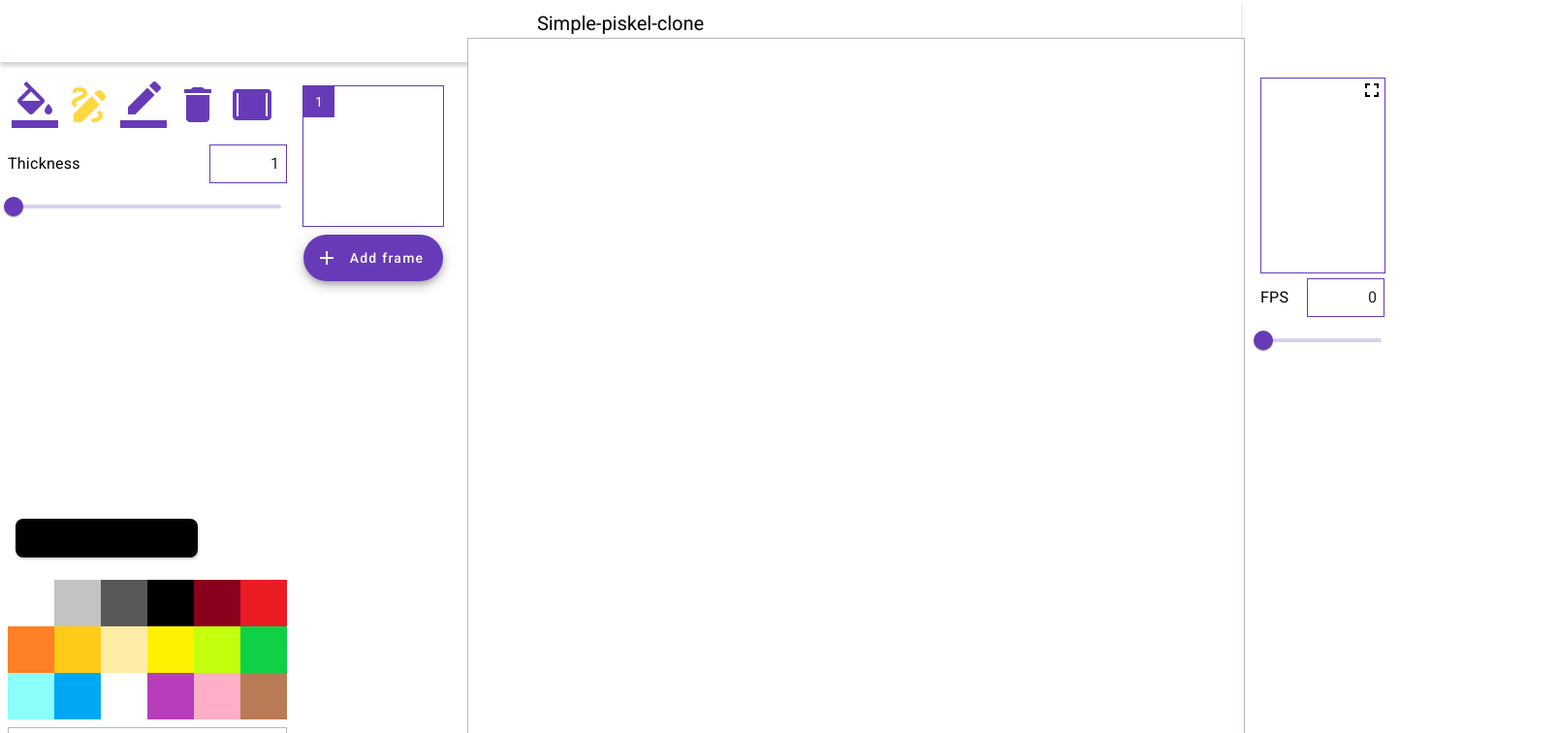
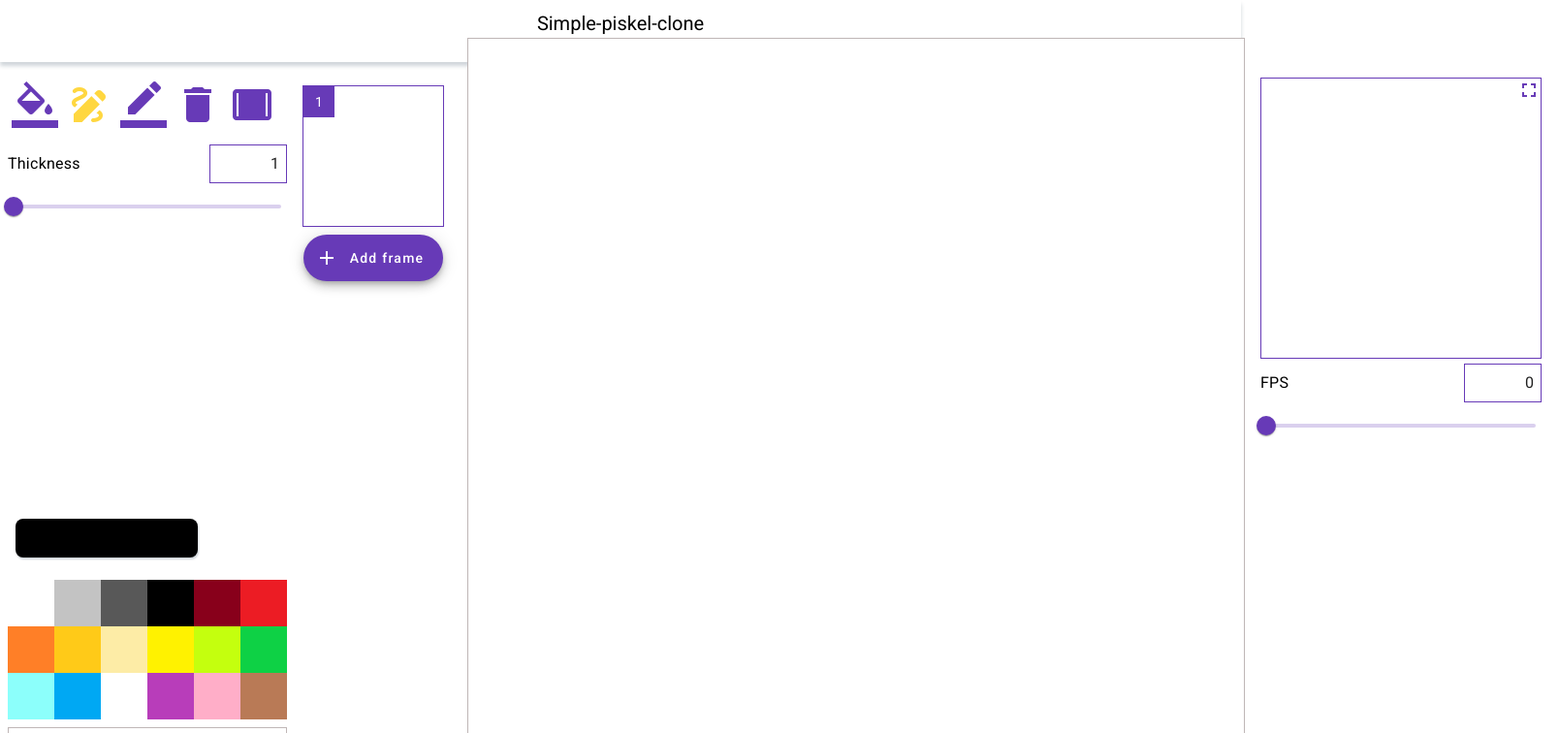
Before and after one commit to JackFrost58/Piskel-clone-app, an Angular app in the folder piskel-clone-app/: page / in a window 1280 px wide. Shown: the top 756 px of the page at 97% size, 1608 px wide, since content can reach past the window. Built offline with nearby package versions, Linux system fonts and the light colour scheme.

Commit message:
animation-container: update html template and style

```diff
--- a/piskel-clone-app/src/app/components/animation-container/animation-container.component.html
+++ b/piskel-clone-app/src/app/components/animation-container/animation-container.component.html
@@ -1,7 +1,5 @@
 <div class="animation">
-  <div class="animation__container">
-    <mat-icon class="animation__fullscreen">fullscreen</mat-icon>
-    <canvas class="animation-preview" id="preview"></canvas>
-    <slider-component [config]="CONFIG_SLIDER"></slider-component>
-  </div>
+  <mat-icon class="icon" (click)="setFullscreen()">fullscreen</mat-icon>
+  <canvas class="animation-preview" #preview></canvas>
+  <slider-component [config]="CONFIG_SLIDER"></slider-component>
 </div>
--- a/piskel-clone-app/src/app/components/animation-container/animation-container.component.scss
+++ b/piskel-clone-app/src/app/components/animation-container/animation-container.component.scss
@@ -1,39 +1,30 @@
 @import 'vars';
 @import 'mixins';
 
-.animation-preview {
-  @include block-size(99%, 200px);
+:host {
+  .animation {
+    position: relative;
+    width: 100%;
+
+    &-preview {
+      @include frame-size(18rem);
       @include border;
 
       image-rendering: pixelated;
       background-color: $white;
     }
-
-.animation__container {
-  position: relative;
-  width: 100%;
   }
 
-.animation__fullscreen {
+  .icon {
     @include border(transparent);
 
     position: absolute;
     right: 0;
+    color: $primary;
     cursor: pointer;
+
+    &:hover {
+      color: $secondary;
     }
-
-.animation__fps {
-  @include flex;
-  background: $white;
-  box-shadow: 0px 4px 4px $shadow-color;
   }
-
-.animation__fps-number {
-  @include flex;
-  @include flex-center;
-
-  width: 55px;
-  margin-right: 5px;
-
-  text-transform: uppercase;
 }
```
Lines whose indentation alone changed are shown as unchanged.
